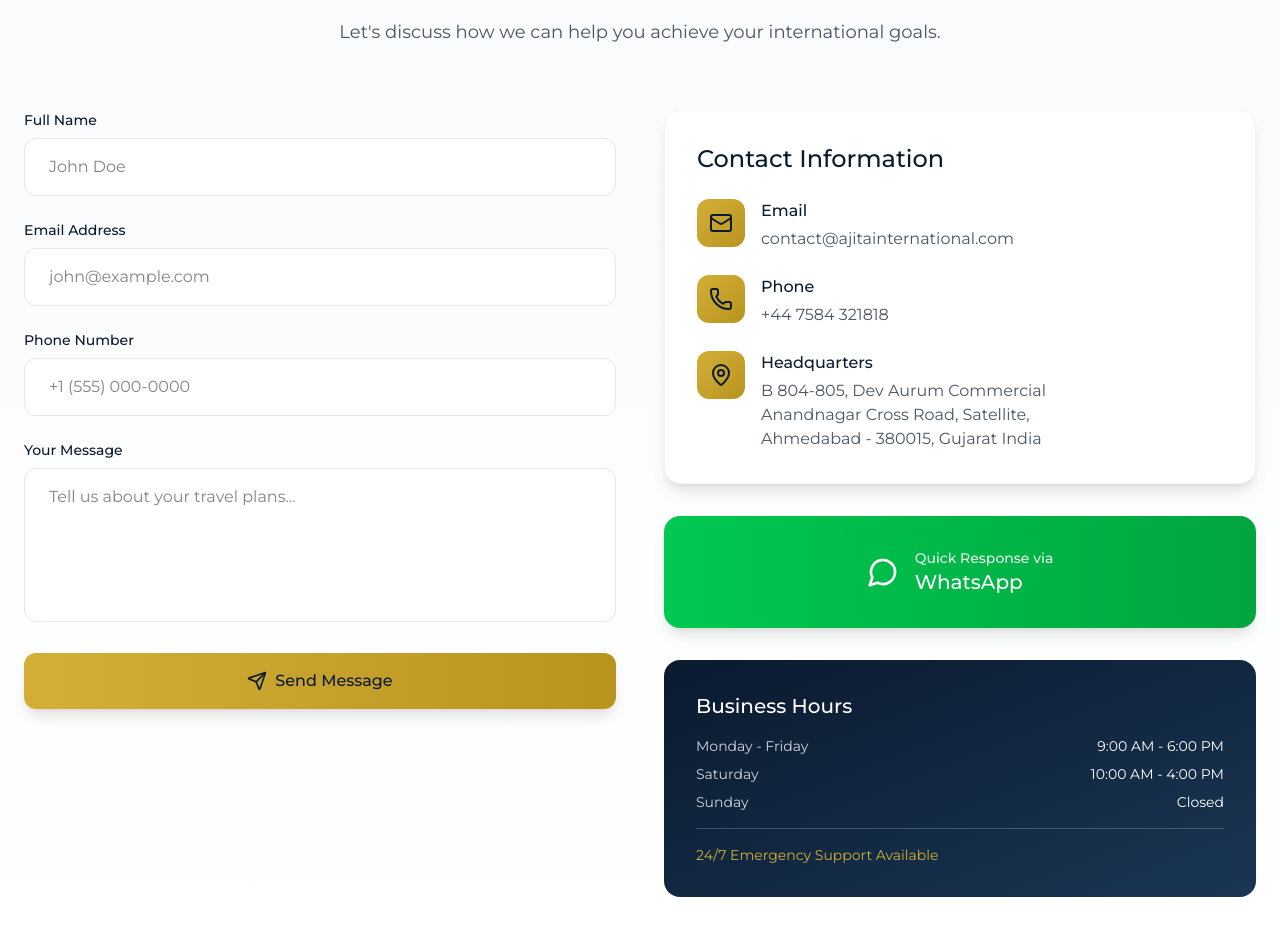
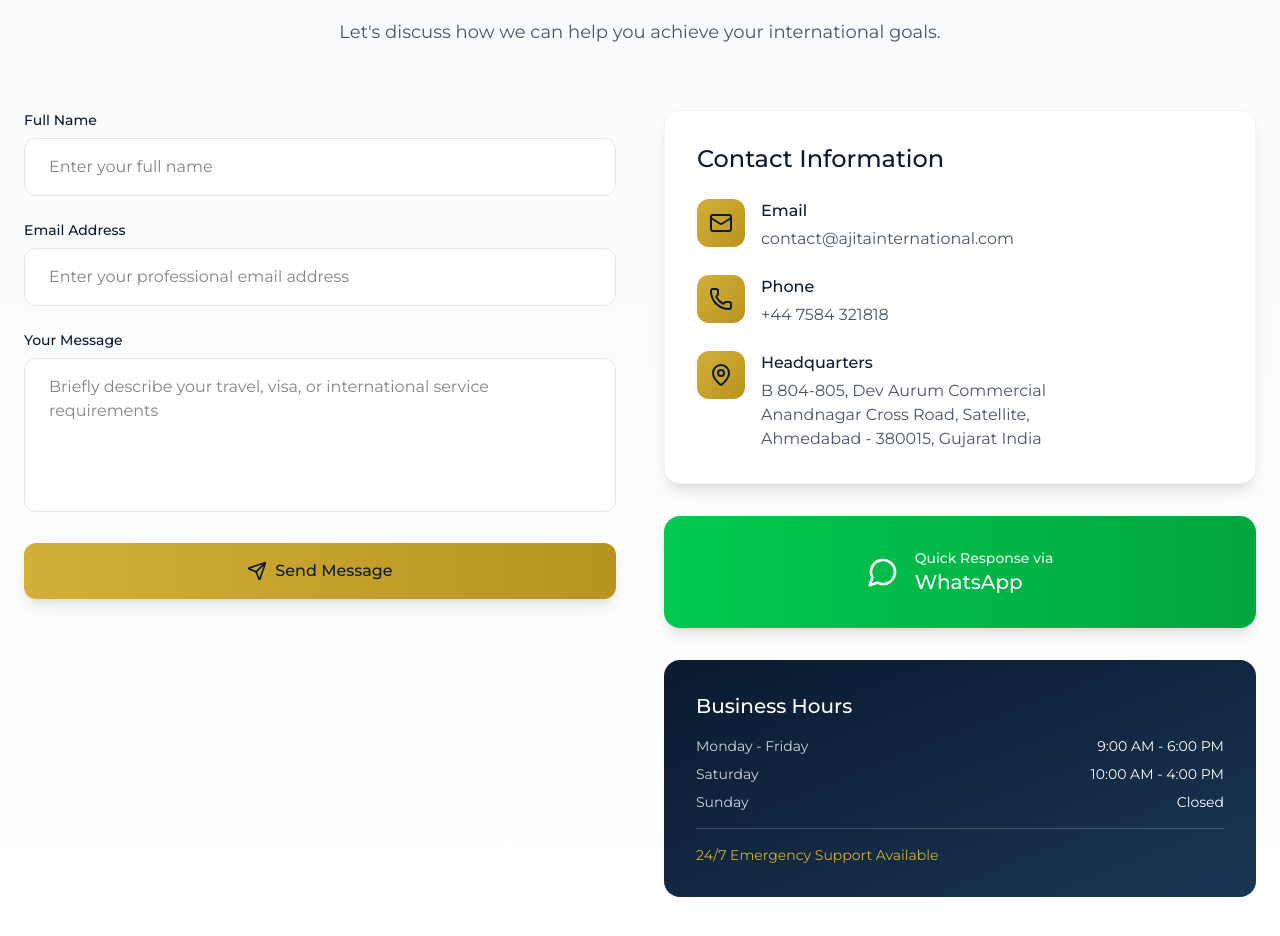
Before and after one commit to chaloholidays75-droid/Ajita, a React (Vite) app: page / in a window 1280 px wide. Shown: the part 4800-5736 px from the top of the page. Built offline with nearby package versions, Linux system fonts and the light colour scheme.

Commit message:
update contact form with new changes

```diff
--- a/api/contact.ts
+++ b/api/contact.ts
@@ -4,7 +4,6 @@ import nodemailer from 'nodemailer';
 type ContactPayload = {
   name?: string;
   email?: string;
-  phone?: string;
   message?: string;
 };
 
@@ -58,14 +57,13 @@ export default async function handler(req: VercelRequestLike, res: VercelRespons
       return res.status(500).json({ error: 'Email service is not configured.' });
     }
 
-    const { name, email, phone, message } = req.body ?? {};
+    const { name, email, message } = req.body ?? {};
 
     console.log('Contact form request received', {
       method: req.method,
       fields: {
         namePresent: Boolean(name),
         emailPresent: Boolean(email),
-        phonePresent: Boolean(phone),
         messagePresent: Boolean(message),
       },
       smtpConfig: {
@@ -88,7 +86,6 @@ export default async function handler(req: VercelRequestLike, res: VercelRespons
         fields: {
           namePresent: Boolean(name),
           emailPresent: Boolean(email),
-          phonePresent: Boolean(phone),
           messagePresent: Boolean(message),
         },
       });
@@ -97,7 +94,6 @@ export default async function handler(req: VercelRequestLike, res: VercelRespons
 
     const safeName = escapeHtml(name);
     const safeEmail = escapeHtml(email);
-    const safePhone = escapeHtml(phone || 'N/A');
     const safeMessage = escapeHtml(message).replace(/\n/g, '<br />');
 
     const transporter = nodemailer.createTransport({
@@ -170,7 +166,6 @@ export default async function handler(req: VercelRequestLike, res: VercelRespons
         <h2>New Contact Inquiry</h2>
         <p><strong>Name:</strong> ${safeName}</p>
         <p><strong>Email:</strong> ${safeEmail}</p>
-        <p><strong>Phone:</strong> ${safePhone}</p>
         <p><strong>Message:</strong></p>
         <p>${safeMessage}</p>
       `,
--- a/src/app/components/contact-section.tsx
+++ b/src/app/components/contact-section.tsx
@@ -10,7 +10,6 @@ export function ContactSection() {
   const [formData, setFormData] = useState({
     name: '',
     email: '',
-    phone: '',
     message: ''
   });
   const [isSubmitting, setIsSubmitting] = useState(false);
@@ -63,14 +62,13 @@ export function ContactSection() {
       });
 
       alert('Thank you for your inquiry! We will contact you shortly.');
-      setFormData({ name: '', email: '', phone: '', message: '' });
+      setFormData({ name: '', email: '', message: '' });
     } catch (error) {
       console.error('Contact form submit error', {
         error,
         submittedFields: {
           namePresent: Boolean(formData.name),
           emailPresent: Boolean(formData.email),
-          phonePresent: Boolean(formData.phone),
           messagePresent: Boolean(formData.message),
         },
       });
@@ -121,7 +119,7 @@ export function ContactSection() {
                   onChange={(e) => setFormData({ ...formData, name: e.target.value })}
                   required
                   className="w-full px-6 py-4 bg-white border border-gray-200 rounded-xl focus:outline-none focus:ring-2 focus:ring-[#D4AF37] focus:border-transparent transition-all"
-                  placeholder="John Doe"
+                  placeholder="Enter your full name"
                 />
               </div>
 
@@ -133,18 +131,7 @@ export function ContactSection() {
                   onChange={(e) => setFormData({ ...formData, email: e.target.value })}
                   required
                   className="w-full px-6 py-4 bg-white border border-gray-200 rounded-xl focus:outline-none focus:ring-2 focus:ring-[#D4AF37] focus:border-transparent transition-all"
-                  placeholder="john@example.com"
-                />
-              </div>
-
-              <div>
-                <label className="block text-[#0A1A2F] mb-2 text-sm">Phone Number</label>
-                <input
-                  type="tel"
-                  value={formData.phone}
-                  onChange={(e) => setFormData({ ...formData, phone: e.target.value })}
-                  className="w-full px-6 py-4 bg-white border border-gray-200 rounded-xl focus:outline-none focus:ring-2 focus:ring-[#D4AF37] focus:border-transparent transition-all"
-                  placeholder="+1 (555) 000-0000"
+                  placeholder="Enter your professional email address"
                 />
               </div>
 
@@ -156,7 +143,7 @@ export function ContactSection() {
                   required
                   rows={5}
                   className="w-full px-6 py-4 bg-white border border-gray-200 rounded-xl focus:outline-none focus:ring-2 focus:ring-[#D4AF37] focus:border-transparent transition-all resize-none"
-                  placeholder="Tell us about your travel plans..."
+                  placeholder="Briefly describe your travel, visa, or international service requirements"
                 />
               </div>
 
```
